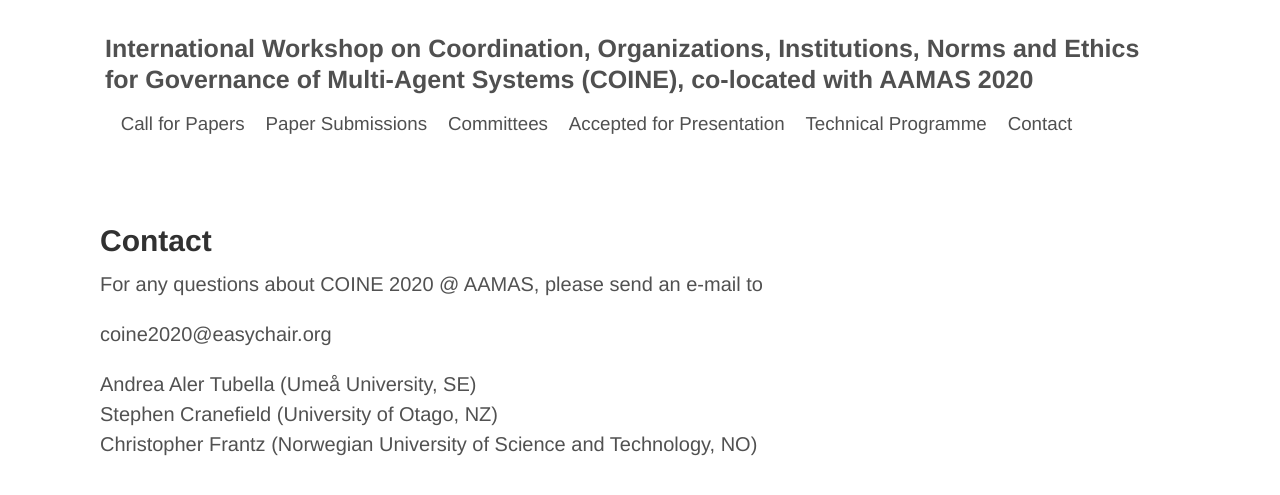
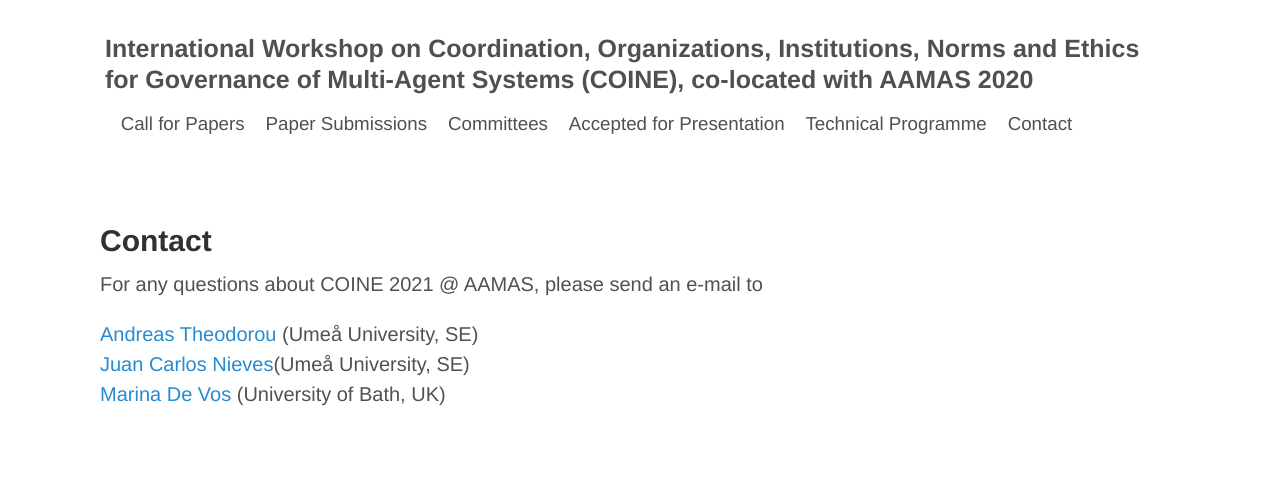
Before and after one commit to jithincheriyan/coine-2022-auckland, a Jekyll site: the page built from contact.md, in a window 1280 px wide. Shown: the top 495 px of the page. Built offline with Jekyll 4.4.1, drawn with Linux system fonts in a browser that asks for light colours.

Commit message:
Update contact.md

```diff
--- a/contact.md
+++ b/contact.md
@@ -5,10 +5,8 @@ title: COINE
 
 ## Contact
 
-For any questions about COINE 2020 @ AAMAS, please send an e-mail to
+For any questions about COINE 2021 @ AAMAS, please send an e-mail to
 
-coine2020@easychair.org
-
-Andrea Aler Tubella (Umeå University, SE)
-Stephen Cranefield (University of Otago, NZ)
-Christopher Frantz (Norwegian University of Science and Technology, NO)
+[Andreas Theodorou](mailto:andrea.theodorou@umu.se) (Umeå University, SE)
+[Juan Carlos Nieves](mailto:jcnieves@umu.se)(Umeå University, SE)
+[Marina De Vos](mailto:cssmdv@bath.ac.uk>) (University of Bath, UK)
```
